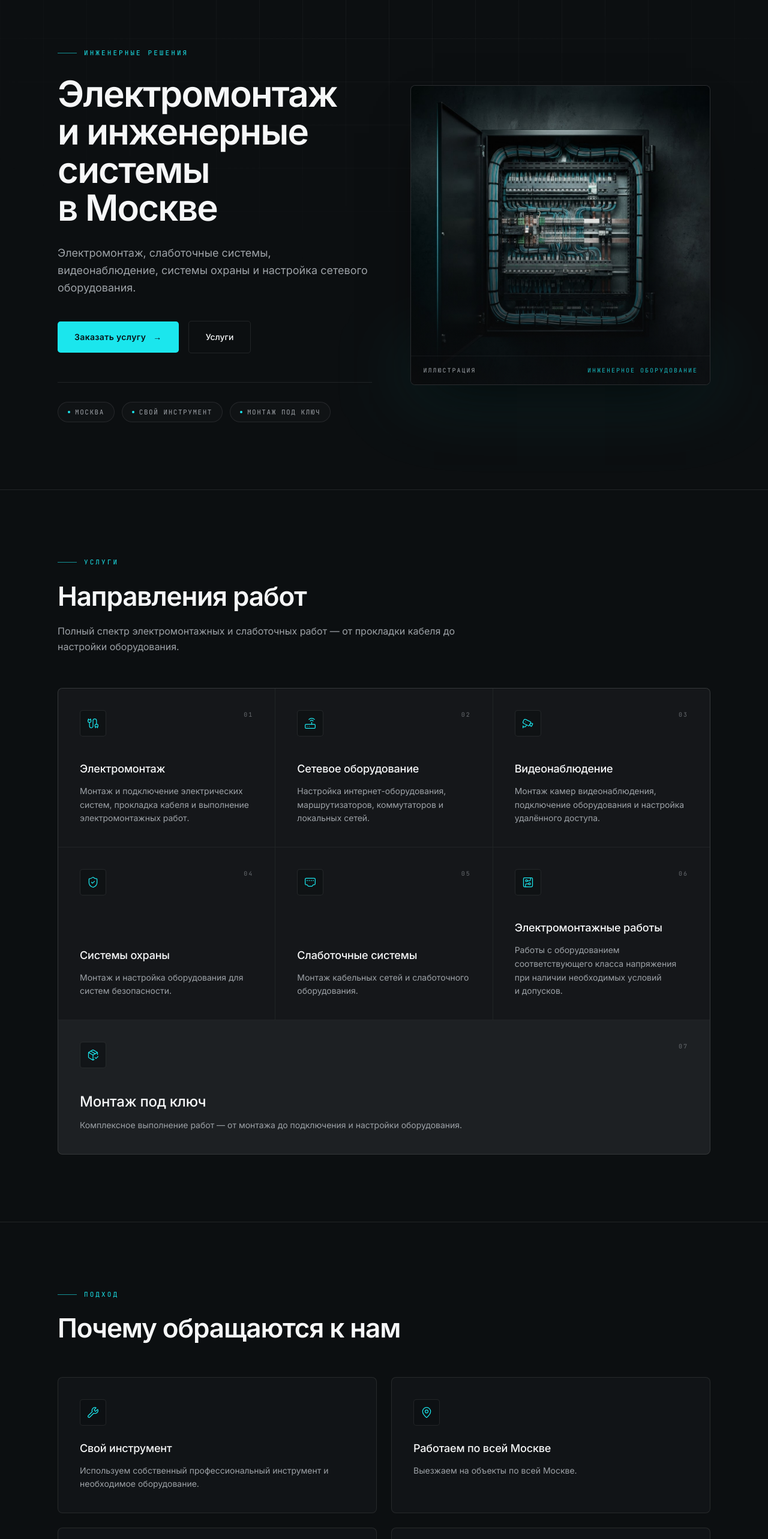
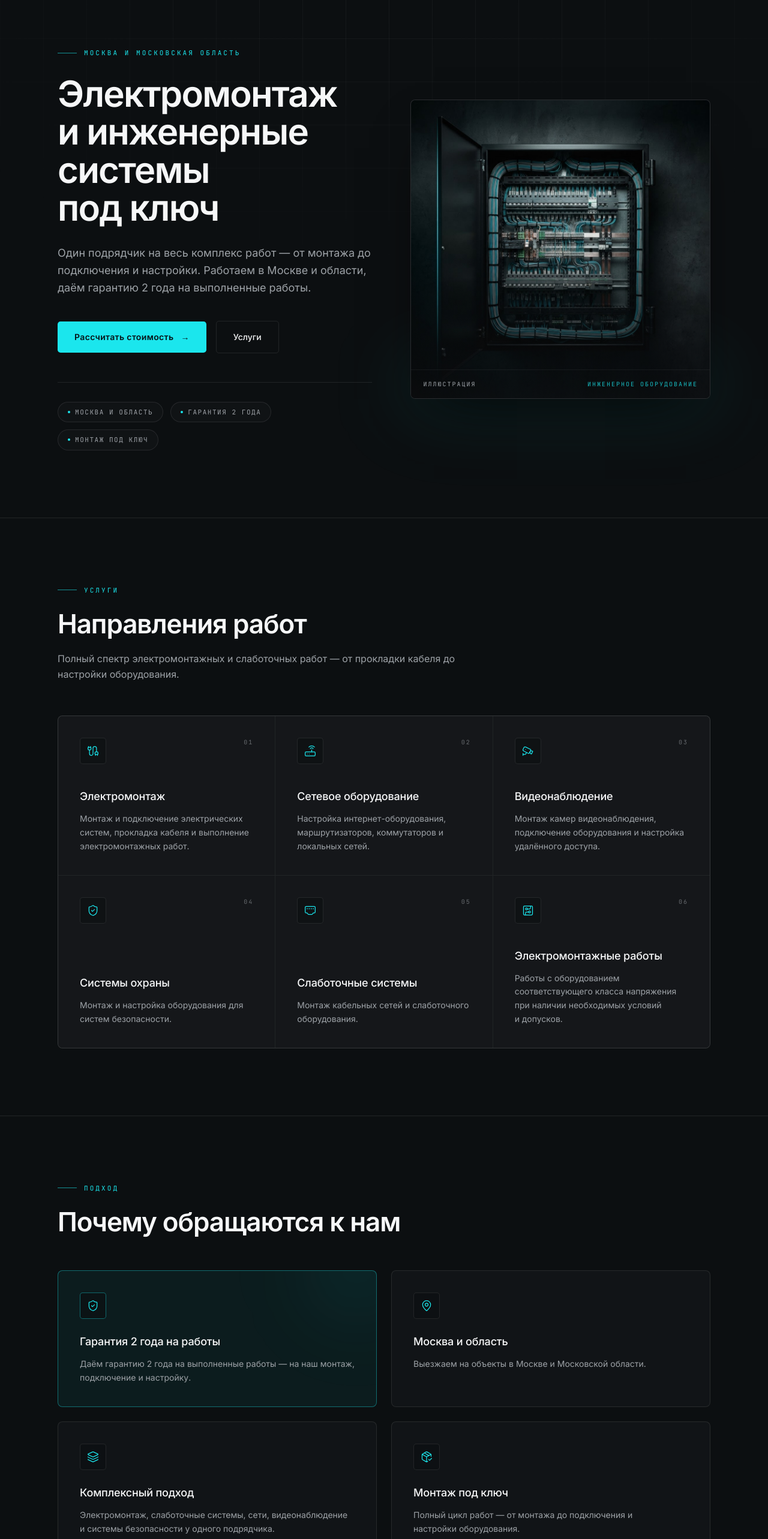
Before and after one commit to aleron333/engineering-systems-landing-page, a Next.js app: page / in a window 1280 px wide. Shown: the part 80-2646 px from the top of the page at 60% size. Built offline with nearby package versions, Linux system fonts and the light colour scheme.

Commit message:
Improve landing: warranty, hero, dedupe, remove map

```diff
--- a/app/layout.tsx
+++ b/app/layout.tsx
@@ -7,24 +7,26 @@ const _inter = Inter({ subsets: ['latin', 'cyrillic'] })
 const _jetbrainsMono = JetBrains_Mono({ subsets: ['latin', 'cyrillic'] })
 
 export const metadata: Metadata = {
-  title: 'Электромонтаж и инженерные системы в Москве',
+  title: 'Электромонтаж и инженерные системы под ключ — Москва и область',
   description:
-    'Электромонтаж, слаботочные системы, видеонаблюдение, системы охраны и настройка сетевого оборудования. Монтаж под ключ по всей Москве.',
+    'Электромонтаж, слаботочные системы, видеонаблюдение, системы охраны и настройка сетевого оборудования. Монтаж под ключ в Москве и Московской области. Гарантия 2 года на работы.',
   keywords: [
     'электромонтаж Москва',
+    'электромонтаж Московская область',
     'слаботочные системы',
     'видеонаблюдение',
     'системы охраны',
     'настройка сетевого оборудования',
     'монтаж под ключ',
+    'гарантия на электромонтаж',
   ],
   generator: 'v0.app',
   openGraph: {
     type: 'website',
     locale: 'ru_RU',
-    title: 'Электромонтаж и инженерные системы в Москве',
+    title: 'Электромонтаж и инженерные системы под ключ — Москва и область',
     description:
-      'Электромонтаж, слаботочные системы, видеонаблюдение, системы охраны и настройка сетевого оборудования.',
+      'Электромонтаж, слаботочные системы, видеонаблюдение и системы охраны под ключ. Москва и область. Гарантия 2 года на работы.',
   },
   icons: {
     icon: [
--- a/components/advantages.tsx
+++ b/components/advantages.tsx
@@ -1,27 +1,29 @@
-import { Layers, MapPin, PackageCheck, Wrench } from 'lucide-react'
+import { Layers, MapPin, PackageCheck, ShieldCheck } from 'lucide-react'
 import { Reveal } from '@/components/reveal'
 import { SectionHeading } from '@/components/section-heading'
+import { cn } from '@/lib/utils'
 
 const ADVANTAGES = [
   {
-    icon: Wrench,
-    title: 'Свой инструмент',
-    text: 'Используем собственный профессиональный инструмент и необходимое оборудование.',
+    icon: ShieldCheck,
+    title: 'Гарантия 2 года на работы',
+    text: 'Даём гарантию 2 года на выполненные работы — на наш монтаж, подключение и настройку.',
+    highlight: true,
   },
   {
     icon: MapPin,
-    title: 'Работаем по всей Москве',
-    text: 'Выезжаем на объекты по всей Москве.',
+    title: 'Москва и область',
+    text: 'Выезжаем на объекты в Москве и Московской области.',
   },
   {
     icon: Layers,
     title: 'Комплексный подход',
-    text: 'Электромонтаж, слаботочные системы, сети, видеонаблюдение и системы безопасности.',
+    text: 'Электромонтаж, слаботочные системы, сети, видеонаблюдение и системы безопасности у одного подрядчика.',
   },
   {
     icon: PackageCheck,
     title: 'Монтаж под ключ',
-    text: 'Выполняем полный комплекс работ — от монтажа до подключения и настройки оборудования.',
+    text: 'Полный цикл работ — от монтажа до подключения и настройки оборудования.',
   },
 ]
 
@@ -34,12 +36,25 @@ export function Advantages() {
         <div className="mt-14 grid gap-5 sm:grid-cols-2 lg:gap-6">
           {ADVANTAGES.map((item, index) => (
             <Reveal key={item.title} delay={index * 80} className="h-full">
-              <article className="group relative flex h-full flex-col gap-6 overflow-hidden rounded-lg border border-border bg-card/70 p-7 transition-all duration-500 hover:-translate-y-1 hover:border-primary/25 hover:shadow-[0_24px_60px_-30px] hover:shadow-black md:p-9">
+              <article
+                className={cn(
+                  'group relative flex h-full flex-col gap-6 overflow-hidden rounded-lg border border-border bg-card/70 p-7 transition-all duration-500 hover:-translate-y-1 hover:border-primary/25 hover:shadow-[0_24px_60px_-30px] hover:shadow-black md:p-9',
+                  item.highlight && 'border-primary/40 bg-primary/[0.06]',
+                )}
+              >
                 <div
                   aria-hidden="true"
-                  className="pointer-events-none absolute -top-24 -right-16 size-48 rounded-full bg-primary/6 opacity-0 blur-3xl transition-opacity duration-700 group-hover:opacity-100"
+                  className={cn(
+                    'pointer-events-none absolute -top-24 -right-16 size-48 rounded-full bg-primary/6 opacity-0 blur-3xl transition-opacity duration-700 group-hover:opacity-100',
+                    item.highlight && 'opacity-100',
+                  )}
                 />
-                <span className="grid size-11 place-items-center rounded-sm border border-border bg-background/60 text-primary transition-colors duration-500 group-hover:border-primary/40">
+                <span
+                  className={cn(
+                    'grid size-11 place-items-center rounded-sm border border-border bg-background/60 text-primary transition-colors duration-500 group-hover:border-primary/40',
+                    item.highlight && 'border-primary/40',
+                  )}
+                >
                   <item.icon className="size-5" strokeWidth={1.5} />
                 </span>
                 <div>
--- a/components/hero.tsx
+++ b/components/hero.tsx
@@ -1,7 +1,7 @@
 import Image from 'next/image'
 import { Reveal } from '@/components/reveal'
 
-const TRUST = ['Москва', 'Свой инструмент', 'Монтаж под ключ']
+const TRUST = ['Москва и область', 'Гарантия 2 года', 'Монтаж под ключ']
 
 export function Hero() {
   return (
@@ -22,19 +22,19 @@ export function Hero() {
             <Reveal>
               <p className="flex items-center gap-3 font-mono text-[0.6875rem] tracking-[0.28em] text-primary uppercase">
                 <span aria-hidden="true" className="h-px w-8 bg-primary/60" />
-                Инженерные решения
+                Москва и Московская область
               </p>
             </Reveal>
 
             <Reveal delay={90}>
               <h1 className="mt-7 text-4xl leading-[1.06] font-semibold tracking-[-0.03em] text-balance sm:text-5xl lg:text-[3.75rem]">
-                Электромонтаж и инженерные системы в Москве
+                Электромонтаж и инженерные системы под ключ
               </h1>
             </Reveal>
 
             <Reveal delay={180}>
               <p className="mt-7 max-w-xl text-base leading-relaxed text-muted-foreground md:text-lg">
-                Электромонтаж, слаботочные системы, видеонаблюдение, системы охраны и настройка сетевого оборудования.
+                Один подрядчик на весь комплекс работ — от монтажа до подключения и настройки. Работаем в Москве и области, даём гарантию 2 года на выполненные работы.
               </p>
             </Reveal>
 
@@ -44,7 +44,7 @@ export function Hero() {
                   href="#contact"
                   className="group relative inline-flex items-center gap-3 rounded-sm bg-primary px-7 py-4 text-sm font-semibold tracking-wide text-primary-foreground transition-all duration-300 hover:shadow-[0_0_40px_-8px] hover:shadow-primary/45 active:scale-[0.985]"
                 >
-                  Заказать услугу
+                  Рассчитать стоимость
                   <span
                     aria-hidden="true"
                     className="transition-transform duration-300 group-hover:translate-x-1"
--- a/components/moscow.tsx
+++ b/components/moscow.tsx
@@ -1,7 +1,8 @@
+import { MapPin } from 'lucide-react'
 import { Reveal } from '@/components/reveal'
 import { SectionHeading } from '@/components/section-heading'
 
-const DISTRICTS = ['ЦАО', 'САО', 'СВАО', 'ВАО', 'ЮВАО', 'ЮАО', 'ЮЗАО', 'ЗАО', 'СЗАО', 'ЗелАО', 'НАО', 'ТАО']
+const COVERAGE = ['В черте города', 'За МКАД', 'Московская область']
 
 export function Moscow() {
   return (
@@ -11,18 +12,18 @@ export function Moscow() {
           <div>
             <SectionHeading
               eyebrow="География"
-              title="Работаем по всей Москве"
-              description="Выезжаем на объекты в пределах города — от центра до районов за МКАД. Схема ниже показывает радиально-кольцевую структуру города и носит условный характер."
+              title="Москва и Московская область"
+              description="Выезжаем на объекты в Москве и Московской области — от центра города до районов за МКАД."
             />
 
             <Reveal delay={220}>
               <ul className="mt-10 flex flex-wrap gap-2">
-                {DISTRICTS.map((district) => (
+                {COVERAGE.map((area) => (
                   <li
-                    key={district}
-                    className="rounded-sm border border-border bg-card/60 px-3 py-1.5 font-mono text-[0.6875rem] tracking-[0.14em] text-muted-foreground uppercase transition-colors duration-300 hover:border-primary/30 hover:text-foreground"
+                    key={area}
+                    className="rounded-sm border border-border bg-card/60 px-3 py-1.5 font-mono text-[0.6875rem] tracking-[0.14em] text-muted-foreground uppercase"
                   >
-                    {district}
+                    {area}
                   </li>
                 ))}
               </ul>
@@ -30,78 +31,24 @@ export function Moscow() {
           </div>
 
           <Reveal delay={140}>
-            <RingDiagram />
+            <div className="relative flex flex-col items-center gap-6 overflow-hidden rounded-lg border border-border bg-card/50 p-10 text-center md:p-14">
+              <div
+                aria-hidden="true"
+                className="grid-lines pointer-events-none absolute inset-0 opacity-60 [mask-image:radial-gradient(65%_65%_at_50%_50%,black,transparent)]"
+              />
+              <span className="relative grid size-14 place-items-center rounded-sm border border-primary/40 bg-background/60 text-primary">
+                <MapPin className="size-6" strokeWidth={1.5} />
+              </span>
+              <p className="relative text-xl font-medium tracking-[-0.01em] text-balance md:text-2xl">
+                Работаем по всему региону
+              </p>
+              <p className="relative max-w-sm text-sm leading-relaxed text-muted-foreground text-pretty">
+                Москва и Московская область — выезд на объект для оценки и монтажа.
+              </p>
+            </div>
           </Reveal>
         </div>
       </div>
     </section>
   )
 }
-
-function RingDiagram() {
-  const radials = Array.from({ length: 12 }, (_, index) => (index * 360) / 12)
-
-  return (
-    <figure className="relative overflow-hidden rounded-lg border border-border bg-card/50 p-6 md:p-10">
-      <div
-        aria-hidden="true"
-        className="grid-lines pointer-events-none absolute inset-0 opacity-60 [mask-image:radial-gradient(65%_65%_at_50%_50%,black,transparent)]"
-      />
-      <svg
-        viewBox="0 0 400 400"
-        role="img"
-        aria-label="Условная схема радиально-кольцевой структуры Москвы: центр, радиальные направления и кольцевые магистрали"
-        className="relative mx-auto block w-full max-w-[26rem]"
-      >
-        <g stroke="currentColor" className="text-foreground/12" strokeWidth="1">
-          {radials.map((angle) => {
-            const rad = (angle * Math.PI) / 180
-            return (
-              <line
-                key={angle}
-                x1={200 + Math.cos(rad) * 26}
-                y1={200 + Math.sin(rad) * 26}
-                x2={200 + Math.cos(rad) * 178}
-                y2={200 + Math.sin(rad) * 178}
-              />
-            )
-          })}
-        </g>
-
-        <g fill="none">
-          <circle cx="200" cy="200" r="178" stroke="currentColor" strokeWidth="1" className="text-primary/30" />
-          <circle
-            cx="200"
-            cy="200"
-            r="126"
-            stroke="currentColor"
-            strokeWidth="1"
-            strokeDasharray="3 6"
-            className="text-foreground/22"
-          />
-          <circle cx="200" cy="200" r="78" stroke="currentColor" strokeWidth="1" className="text-foreground/22" />
-          <circle cx="200" cy="200" r="34" stroke="currentColor" strokeWidth="1" className="text-primary/45" />
-        </g>
-
-        <g className="text-primary" fill="currentColor">
-          <circle cx="200" cy="200" r="4.5" />
-          <circle cx="200" cy="200" r="12" fill="none" stroke="currentColor" strokeWidth="1" opacity="0.5" />
-        </g>
-
-        {/* нодовые точки на кольцах */}
-        <g className="text-primary/70" fill="currentColor">
-          {[30, 105, 165, 250, 320].map((angle, index) => {
-            const rad = (angle * Math.PI) / 180
-            const r = index % 2 === 0 ? 178 : 126
-            return <circle key={angle} cx={200 + Math.cos(rad) * r} cy={200 + Math.sin(rad) * r} r="2.5" />
-          })}
-        </g>
-      </svg>
-
-      <figcaption className="relative mt-6 flex flex-wrap items-center justify-between gap-3 border-t border-border pt-5 font-mono text-[0.625rem] tracking-[0.2em] text-muted-foreground uppercase">
-        <span>Условная схема</span>
-        <span className="text-primary/80">Москва</span>
-      </figcaption>
-    </figure>
-  )
-}
--- a/components/services.tsx
+++ b/components/services.tsx
@@ -1,4 +1,4 @@
-import { Cable, Cctv, CircuitBoard, EthernetPort, PackageCheck, Router, ShieldCheck } from 'lucide-react'
+import { Cable, Cctv, CircuitBoard, EthernetPort, Router, ShieldCheck } from 'lucide-react'
 import { Reveal } from '@/components/reveal'
 import { SectionHeading } from '@/components/section-heading'
 import { cn } from '@/lib/utils'
@@ -52,16 +52,6 @@ export function Services() {
               <ServiceCard {...service} index={index} />
             </Reveal>
           ))}
-
-          <Reveal delay={360} className="sm:col-span-2 lg:col-span-3">
-            <ServiceCard
-              icon={PackageCheck}
-              title="Монтаж под ключ"
-              text="Комплексное выполнение работ — от монтажа до подключения и настройки оборудования."
-              index={6}
-              featured
-            />
-          </Reveal>
         </div>
       </div>
     </section>
--- a/components/site-footer.tsx
+++ b/components/site-footer.tsx
@@ -14,7 +14,7 @@ export function SiteFooter() {
         <div>
           <p className="text-sm font-medium tracking-[0.14em] uppercase">Электромонтаж и инженерные системы</p>
           <p className="mt-2 font-mono text-[0.6875rem] tracking-[0.18em] text-muted-foreground uppercase">
-            Москва · Монтаж под ключ
+            Москва и область · Гарантия 2 года
           </p>
         </div>
 
--- a/components/site-header.tsx
+++ b/components/site-header.tsx
@@ -7,7 +7,7 @@ const NAV = [
   { href: '#services', label: 'Услуги' },
   { href: '#advantages', label: 'О работе' },
   { href: '#process', label: 'Процесс' },
-  { href: '#moscow', label: 'Москва' },
+  { href: '#moscow', label: 'География' },
 ]
 
 export function SiteHeader() {
```
